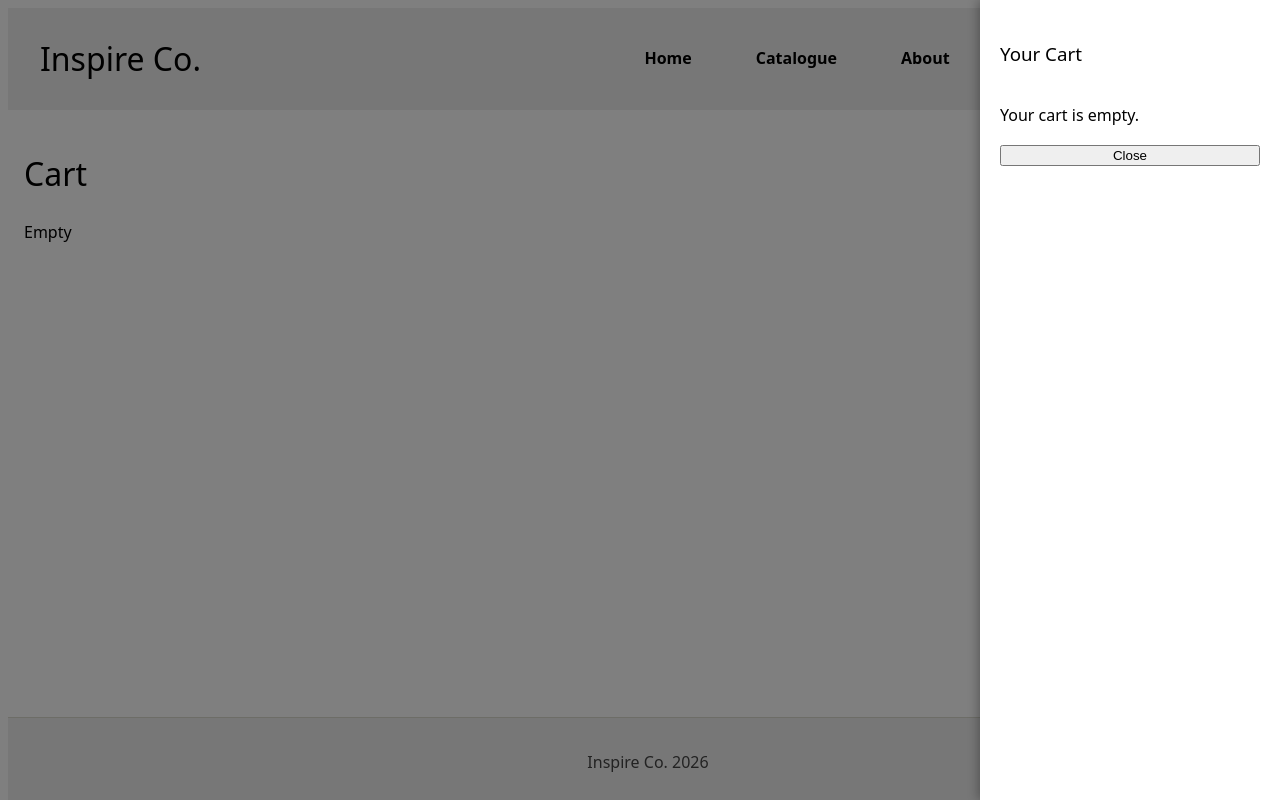
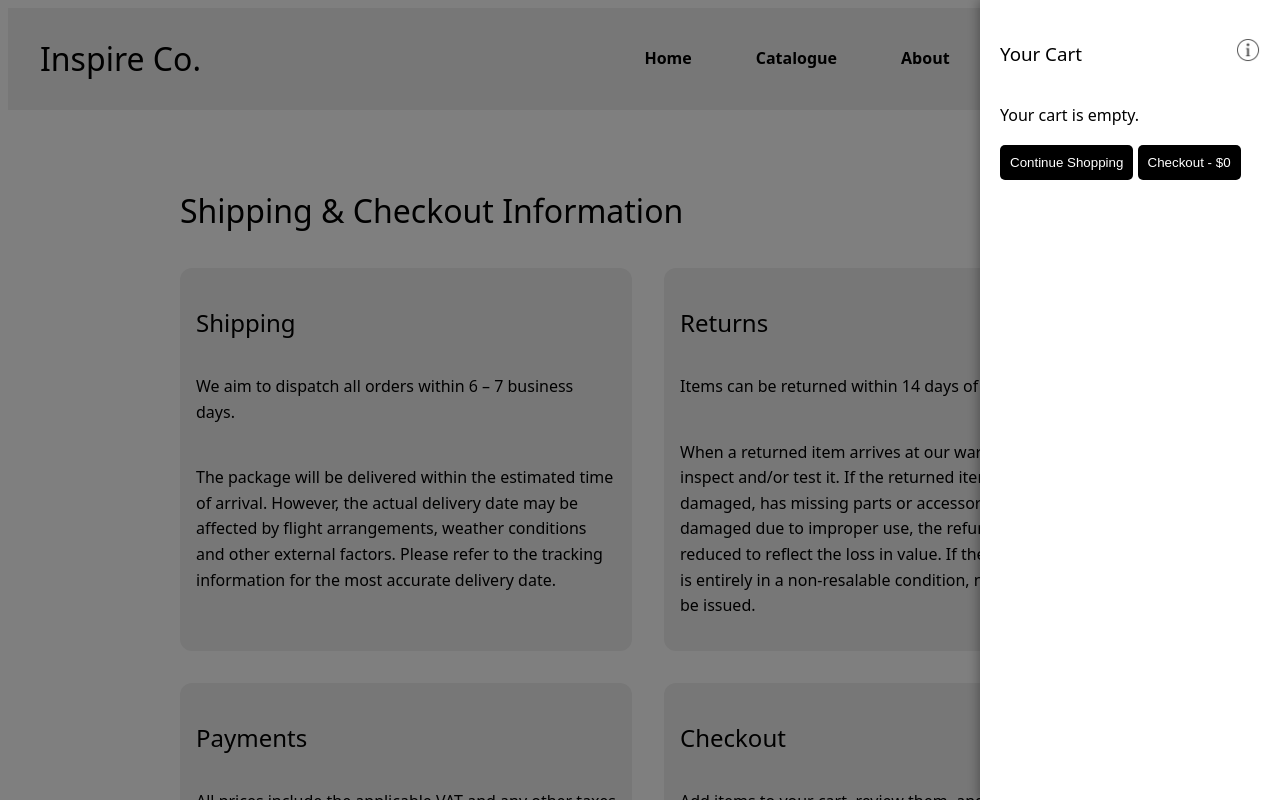
Before and after one commit to Amanda-Andrite/Tism-Central, a SvelteKit app: page /cart in a window 1280 px wide. Both pictures are taken after a click on the button "Cart". Shown: the top 800 px of the page. Built offline with nearby package versions, Linux system fonts and the light colour scheme.

Commit message:
Static Info Page, Cart Buttons, remove from wishlist, README

```diff
--- a/src/lib/Footer.svelte
+++ b/src/lib/Footer.svelte
@@ -1,5 +1,7 @@
 <footer class="footer">
-  <p>Inspire Co. 2026</p> <!-- Copyright Notice -->
+	<p>Inspire Co. 2026</p>
+	<!-- Copyright Notice -->
+	<a href="/cart" class="info-link">Shipping & Info</a>
 </footer>
 
 <style>
@@ -14,6 +16,15 @@
 		border-top: 1px solid rgb(220, 220, 207);
 	}
 
+	.info-link {
+		color: black;
+    padding: 6px 12px;
+	}
+
+	.info-link:hover {
+		color: var(--text-primary);
+	}
+
 	/* Responsive to smaller screens */
 	@media (max-width: 768px) {
 		.footer {
--- a/src/lib/components/cartOverlay.svelte
+++ b/src/lib/components/cartOverlay.svelte
@@ -1,6 +1,7 @@
 <script>
 	import { cartOverlayVisible, cartItems } from '$lib/stores/cart';
 	import { fly } from 'svelte/transition';
+	import { base } from '$app/paths';
 
 	function closeOverlay() {
 		cartOverlayVisible.set(false);
@@ -21,7 +22,6 @@
 
 	function decreaseQuantity(item) {
 		changeQuantity(item.id, -1);
-
 	}
 
 	function removeItem(itemToRemove) {
@@ -29,6 +29,13 @@
 		//update cart items by filtering out the item to remove
 		cartItems.update((items) => items.filter((item) => item.id !== itemToRemove.id)); //remove item from cart
 	}
+
+	//calculate total price whenever cart items change
+	$: totalPrice = $cartItems.reduce((total, item) => {
+		const quantity = item.quantity || 1; //default to 1 if quantity is not defined
+		const itemTotal = item.price * quantity; //calculate total for item
+		return total + itemTotal; //add to running total
+	}, 0);
 </script>
 
 {#if $cartOverlayVisible}
@@ -44,7 +51,12 @@
 
 	<!-- Cart overlay panel -->
 	<div class="overlay-panel" in:fly={{ x: 300, duration: 200 }} out:fly={{ x: 300, duration: 200 }}>
-		<h3>Your Cart</h3>
+		<div class="cart-header">
+			<h3>Your Cart</h3>
+			<a href="/cart" class="info-icon" on:click={closeOverlay} aria-label="Cart Info">
+				<img src="{base}/icons/icons8-information-50.png" alt="Info Icon" width="24" height="24" />
+			</a>
+		</div>
 		{#if $cartItems.length === 0}
 			<p>Your cart is empty.</p>
 		{:else}
@@ -71,7 +83,12 @@
 				{/each}
 			</div>
 		{/if}
-		<button on:click={closeOverlay}>Close</button>
+		<div class="cart-actions">
+			<button class="close-btn" on:click={closeOverlay}>Continue Shopping</button>
+			<button class="checkout-btn">
+				Checkout - ${totalPrice}
+			</button>
+		</div>
 	</div>
 {/if}
 
@@ -181,4 +198,48 @@
 		text-align: center;
 		font-weight: bold;
 	}
+
+	.cart-header {
+		display: flex;
+		justify-content: space-between;
+		align-items: center;
+	}
+
+	.info-icon img {
+		cursor: pointer;
+		opacity: 0.7;
+		transition: opacity 0.2s ease;
+	}
+
+	.info-icon img:hover {
+		opacity: 1;
+	}
+
+	.close-btn {
+		padding: 10px;
+		background: black;
+		color: white;
+		border: none;
+		border-radius: 5px;
+		cursor: pointer;
+
+	}
+
+	.close-btn:hover {
+		background: #333;
+	}
+
+	.checkout-btn {
+		padding: 10px;
+		background: #000000;
+		color: white;
+		border: none;
+		border-radius: 5px;
+		cursor: pointer;
+	}
+
+	.checkout-btn:hover {
+		background: #3a1441;
+	}
+
 </style>
--- a/src/routes/cart/+page.svelte
+++ b/src/routes/cart/+page.svelte
@@ -1,2 +1,78 @@
-<h1> Cart</h1>
-<p> Empty </p>
+<section class="info-container">
+	<h1>Shipping & Checkout Information</h1>
+
+	<div class="info-grid">
+		<div class="info-section">
+			<h2>Shipping</h2>
+			<p>We aim to dispatch all orders within 6 – 7 business days.</p>
+			<p>
+				The package will be delivered within the estimated time of arrival. However, the actual
+				delivery date may be affected by flight arrangements, weather conditions and other external
+				factors. Please refer to the tracking information for the most accurate delivery date.
+			</p>
+		</div>
+
+		<div class="info-section">
+			<h2>Returns</h2>
+			<p>Items can be returned within 14 days of delivery.</p>
+			<p>
+				When a returned item arrives at our warehouse, we will inspect and/or test it. If the
+				returned item is used or damaged, has missing parts or accessories, or is damaged due to
+				improper use, the refund will be reduced to reflect the loss in value. If the returned item
+				is entirely in a non-resalable condition, no refund will be issued.
+			</p>
+		</div>
+
+		<div class="info-section">
+			<h2>Payments</h2>
+			<p>
+				All prices include the applicable VAT and any other taxes (where applicable). All prices are
+				exclusive of delivery charges.
+			</p>
+		</div>
+
+		<div class="info-section">
+			<h2>Checkout</h2>
+			<p>Add items to your cart, review them, and proceed to checkout.</p>
+		</div>
+	</div>
+</section>
+
+<style>
+	.info-container {
+		max-width: 1000px;
+		margin: 0 auto;
+		padding: var(--space-lg);
+	}
+
+	h1 {
+		margin-bottom: var(--space-lg);
+		font-size: var(--font-xl);
+	}
+
+	h2 {
+		margin-bottom: var(--space-sm);
+	}
+
+	.info-grid {
+		display: grid;
+		grid-template-columns: repeat(2, 1fr);
+		gap: var(--space-lg);
+	}
+
+	.info-section {
+		padding: var(--space-md);
+		background: var(--color-surface);
+		border-radius: var(--card-radius);
+
+		display: flex;
+		flex-direction: column;
+		gap: var(--space-sm);
+	}
+
+	@media (max-width: 768px) {
+		.info-grid {
+			grid-template-columns: 1fr;
+		}
+	}
+</style>
```
Also changed, not shown: src/routes/wishlist/+page.svelte (+70 -15 lines), static/icons/icons8-information-50.png (added), 1 other file (tests, documents, lock files or other folders). Lines whose indentation alone changed are shown as unchanged.
